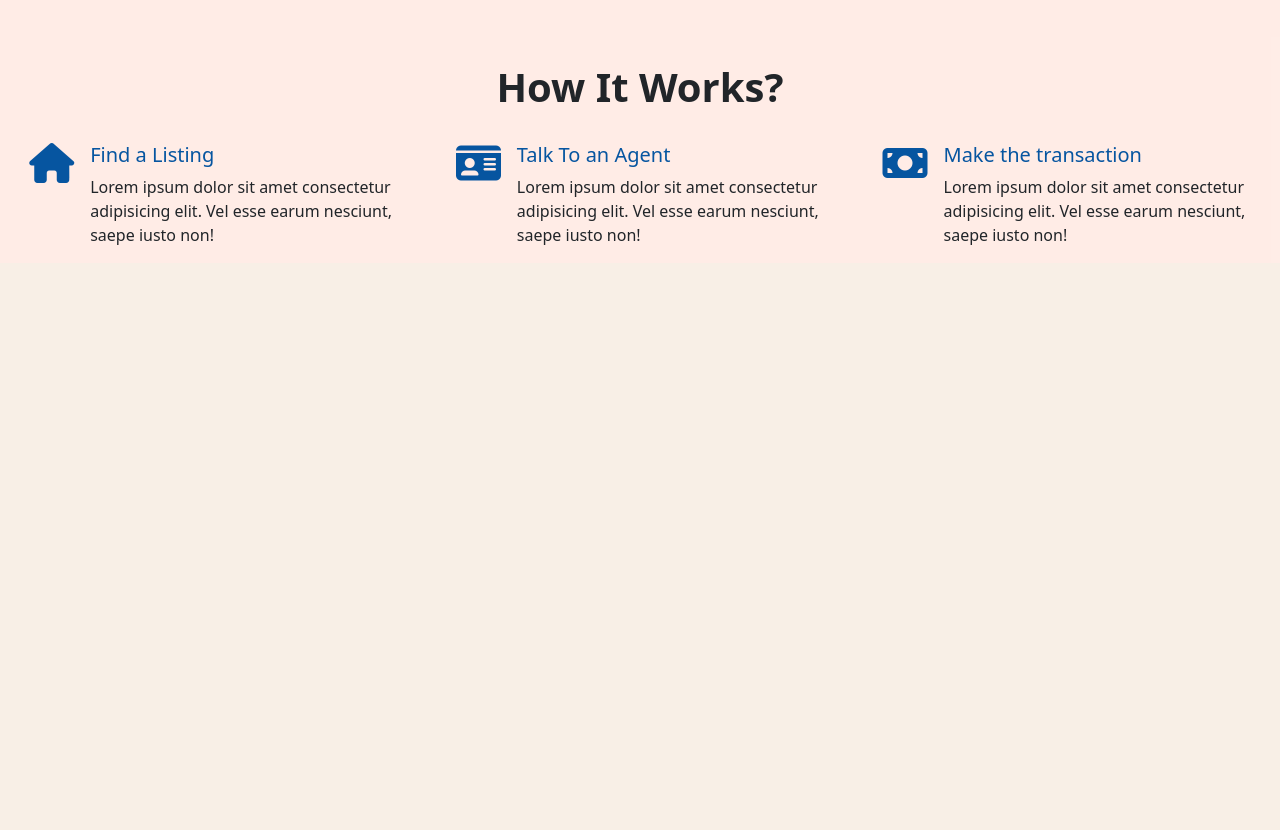
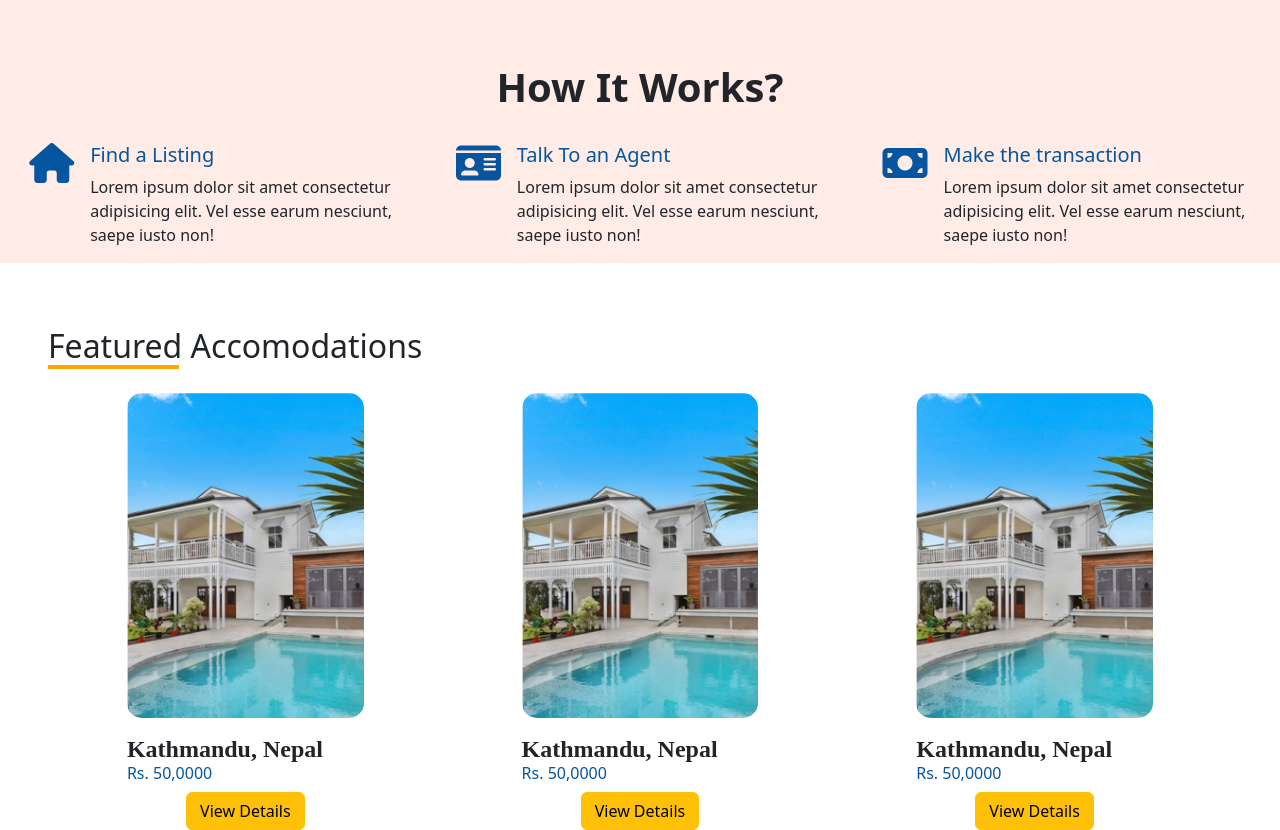
Before and after one commit to Chirag123-bit/Django-HotelBookingSystem, a Django app: page / in a window 1280 px wide. Shown: the part 726-1556 px from the top of the page. Before the commit the page ends 971 px from the top, so only its background shows below. Run offline with Django 4.2, Linux system fonts and the light colour scheme; some libraries are stand-ins or nearby versions.

Commit message:
Featured section completed

```diff
--- a/BookingApplication/static/css/homepage.css
+++ b/BookingApplication/static/css/homepage.css
@@ -75,3 +75,50 @@
 .step-text p {
     margin-right: 0;
 }
+
+#featured {
+    margin-top: 4rem;
+    padding: 0 3rem;
+}
+
+.underlined-text {
+    width: max-content;
+}
+
+.underlined-text::after {
+    display: block;
+    content: "";
+    width: 35%;
+    height: 0.2rem;
+    background-color: orange;
+}
+
+.ac-card {
+    width: 20%;
+}
+
+.c-header {
+    margin: 1rem 0;
+}
+
+.c-header img {
+    border-radius: 15px;
+    width: 100%;
+    margin: auto;
+}
+
+.c-body h4 {
+    font-family: Poppins;
+    font-weight: 700;
+    line-height: 30px;
+    letter-spacing: 0em;
+    text-align: left;
+    margin-bottom: 0;
+
+}
+
+.c-body h6 {
+    color: rgba(6, 85, 160, 1);
+
+
+}
--- a/templates/home/homepage.html
+++ b/templates/home/homepage.html
@@ -41,4 +41,55 @@
             </div>
         </div>
     </section>
+    <section id="featured">
+        <div class="featured-container">
+            <h2 class="underlined-text">
+                <span >Featured</span> Accomodations
+            </h2>
+            <div class="accomodation-cards d-flex justify-content-around">
+                <div class="ac-card">
+                    <div class="c-header">
+                        <img src="{% static 'images/homeOne.png' %}"
+                             alt="Home One"
+                             class="img-fluid">
+                    </div>
+                    <div class="c-body">
+                        <h4>Kathmandu, Nepal</h4>
+                        <h6>Rs. 50,0000</h6>
+                    </div>
+                    <div class="c-footer text-center">
+                        <div class="btn btn-warning text-ceter btn-md w-50">View Details</div>
+                    </div>
+                </div>
+                <div class="ac-card">
+                    <div class="c-header">
+                        <img src="{% static 'images/homeOne.png' %}"
+                             alt="Home One"
+                             class="img-fluid">
+                    </div>
+                    <div class="c-body">
+                        <h4>Kathmandu, Nepal</h4>
+                        <h6>Rs. 50,0000</h6>
+                    </div>
+                    <div class="c-footer text-center">
+                        <div class="btn btn-warning text-ceter btn-md w-50">View Details</div>
+                    </div>
+                </div>
+                <div class="ac-card">
+                    <div class="c-header">
+                        <img src="{% static 'images/homeOne.png' %}"
+                             alt="Home One"
+                             class="img-fluid">
+                    </div>
+                    <div class="c-body">
+                        <h4>Kathmandu, Nepal</h4>
+                        <h6>Rs. 50,0000</h6>
+                    </div>
+                    <div class="c-footer text-center">
+                        <div class="btn btn-warning text-ceter btn-md w-50">View Details</div>
+                    </div>
+                </div>
+            </div>
+        </div>
+    </section>
 {% endblock content %}
--- a/templates/home/test.html
+++ /dev/null
@@ -1,4 +0,0 @@
-{% block Home %}{% endblock Home %}
-
-
-{% block title %}{% endblock title %}
```
Also changed, not shown: BookingApplication/static/images/homeOne.png (added), BookingApplication/static/images/homeThree.png (added), BookingApplication/static/images/homeTwo.png (added).
